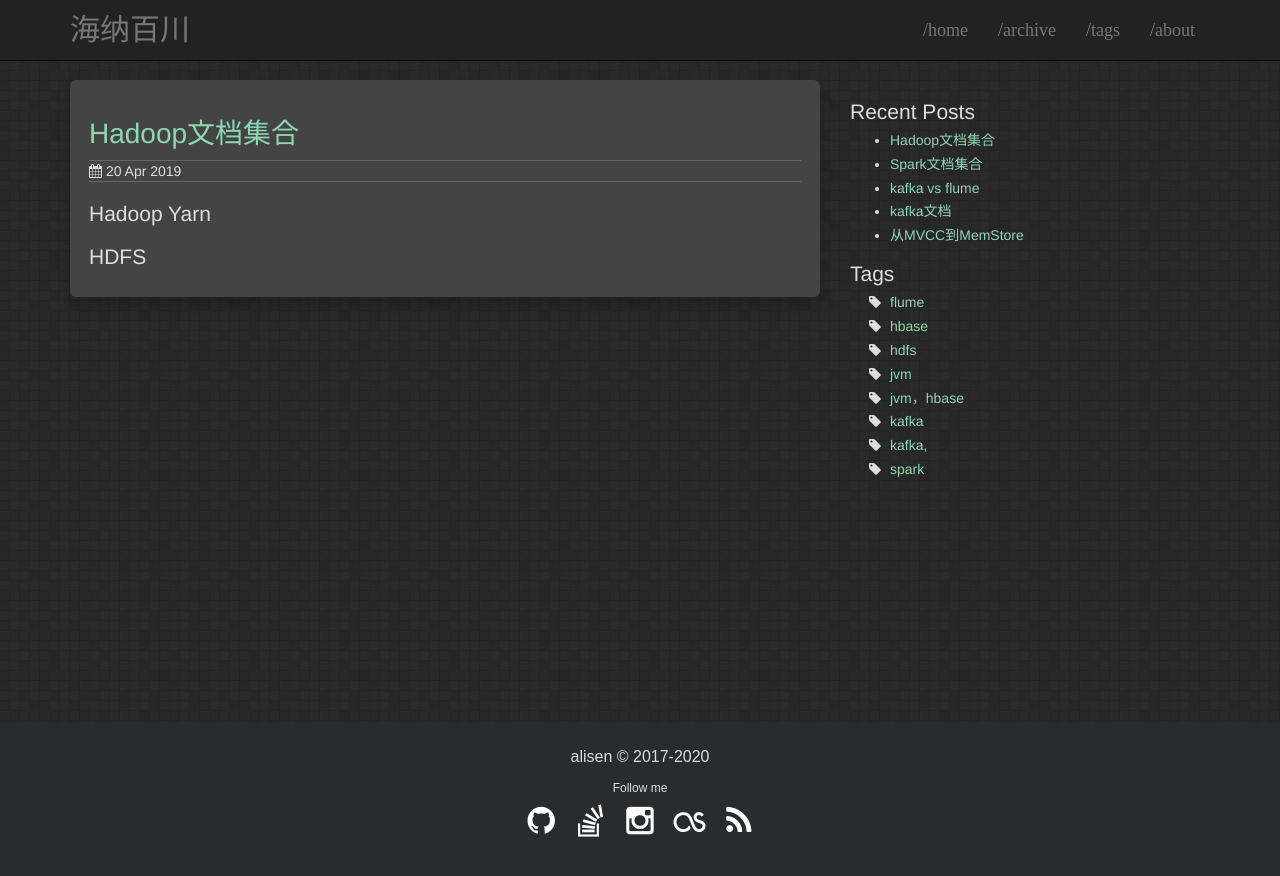
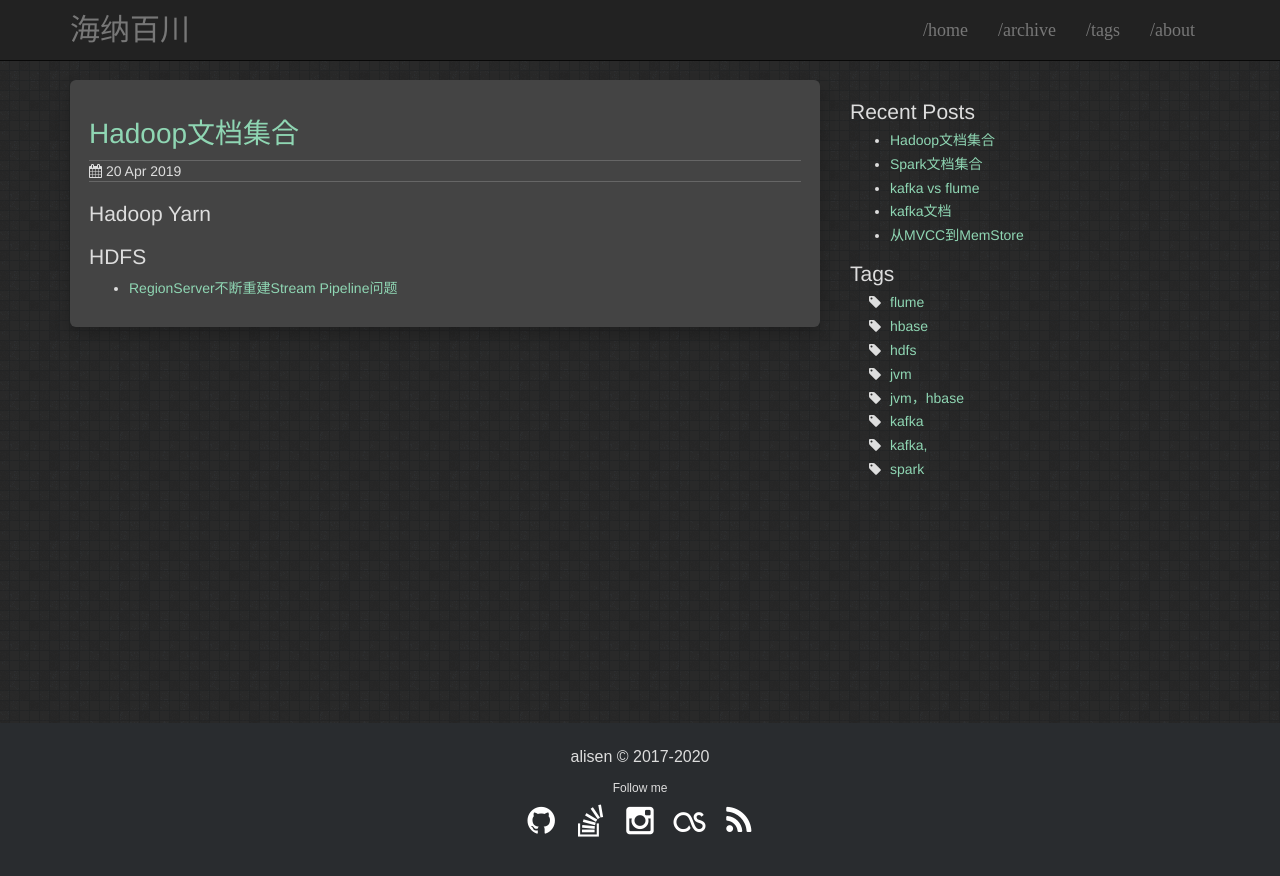
Before and after one commit to igithu/summary, a Jekyll site: the page built from _posts/2019-04-20-hadoop-doc.md, in a window 1280 px wide. Shown: the top 876 px of the page. Built offline with Jekyll 4.4.1, drawn with Linux system fonts in a browser that asks for light colours.

Commit message:
Update 2019-04-20-hadoop-doc.md

```diff
--- a/_posts/2019-04-20-hadoop-doc.md
+++ b/_posts/2019-04-20-hadoop-doc.md
@@ -6,4 +6,7 @@ date: 2019-04-20
 
 ## Hadoop Yarn
 
+
+
 ## HDFS
+* [RegionServer不断重建Stream Pipeline问题](http://housong.github.io/2016/streaming-pipeline/)
```
